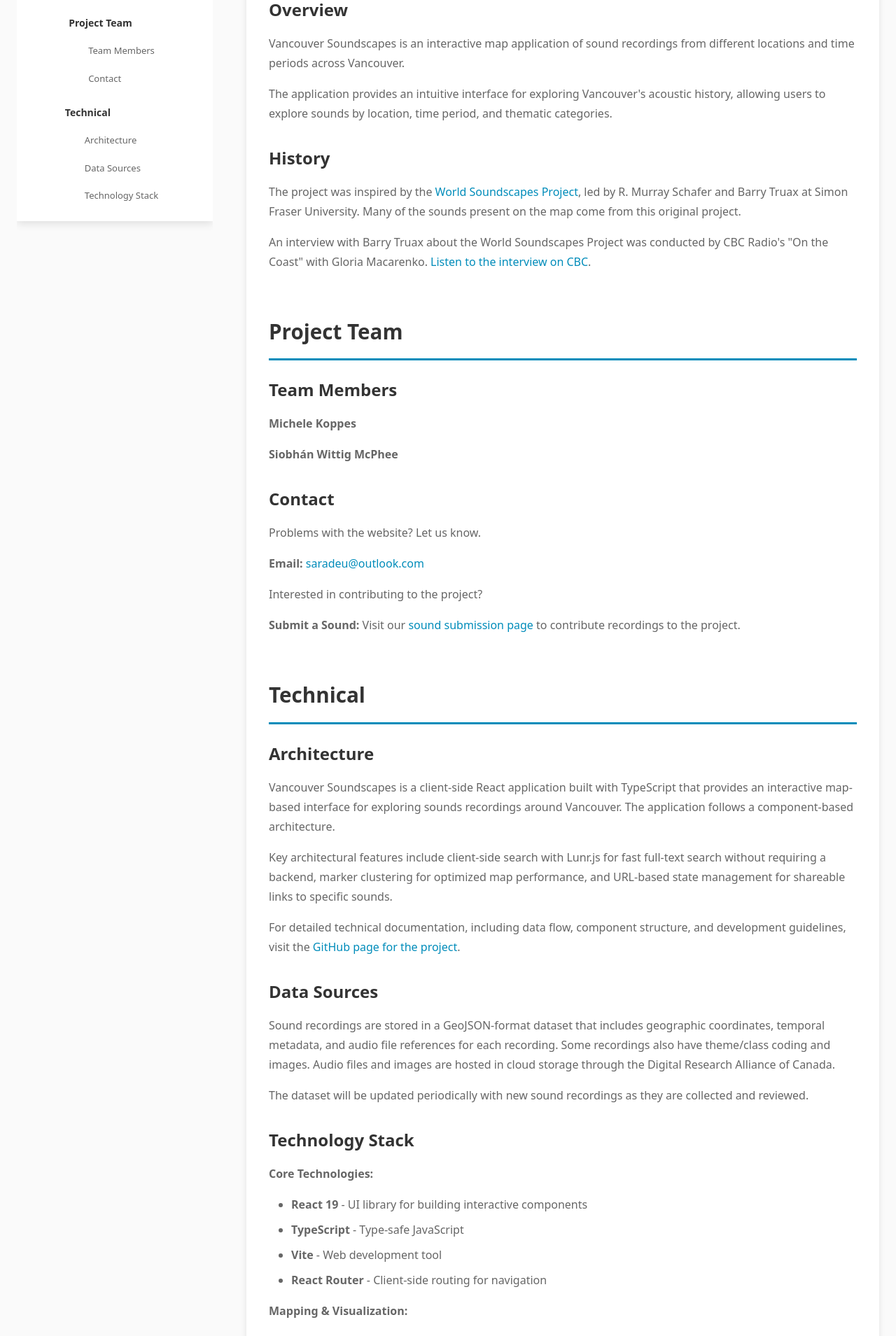
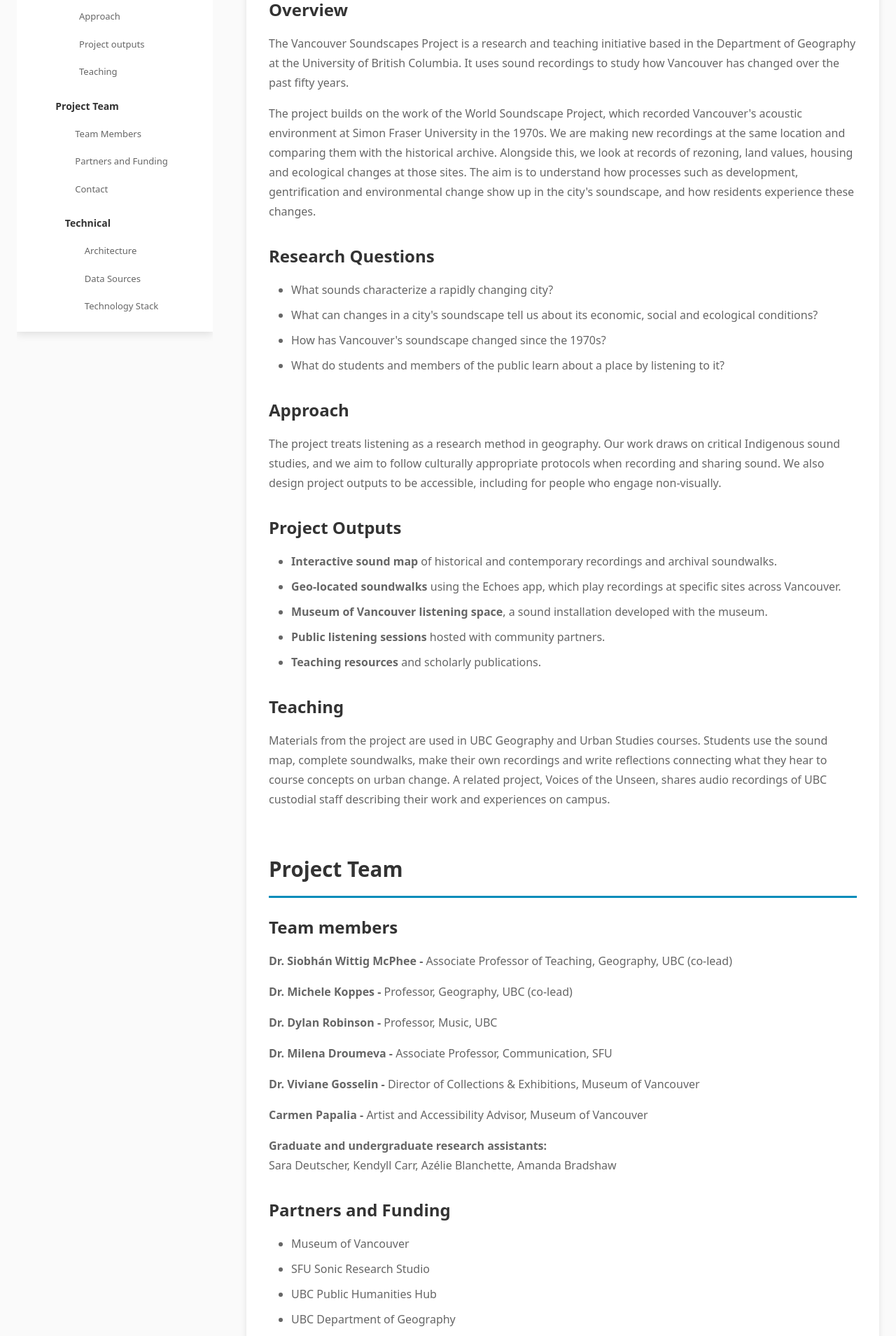
Before and after one commit to saradeutscher/vancouver-soundscapes, a React (Vite) app: page /about in a window 1280 px wide. Shown: the part 680-2589 px from the top of the page at 70% size. Built offline with nearby package versions, Linux system fonts and the light colour scheme; no server answers.

Commit message:
updates to about page

```diff
--- a/src/pages/About.tsx
+++ b/src/pages/About.tsx
@@ -10,7 +10,10 @@ const ABOUT_SECTIONS = [
     title: 'About the Project',
     subsections: [
       { id: 'overview', title: 'Overview' },
-      { id: 'history', title: 'History' },
+      { id: 'questions', title: 'Research Questions' },
+      { id: 'approach', title: 'Approach' },
+      { id: 'outputs', title: 'Project outputs' },
+      { id: 'teaching', title: 'Teaching' },
     ],
   },
   {
@@ -18,6 +21,7 @@ const ABOUT_SECTIONS = [
     title: 'Project Team',
     subsections: [
       { id: 'team-members', title: 'Team Members' },
+      { id: 'funding', title: 'Partners and Funding' },
       { id: 'contact', title: 'Contact' },
     ],
   },
@@ -125,18 +129,35 @@ const MainContent: React.FC = () => {
         <div id="overview" className="about-subsection">
           <h3>Overview</h3>
           <p>
-            Vancouver Soundscapes is an interactive map application of sound recordings from
-            different locations and time periods across Vancouver.
+            The Vancouver Soundscapes Project is a research and teaching initiative based in the
+            Department of Geography at the University of British Columbia. It uses sound recordings
+            to study how Vancouver has changed over the past fifty years.
           </p>
           <p>
-            The application provides an intuitive interface for exploring Vancouver&apos;s acoustic
-            history, allowing users to explore sounds by location, time period, and thematic
-            categories.
+            The project builds on the work of the World Soundscape Project, which recorded
+            Vancouver's acoustic environment at Simon Fraser University in the 1970s. We are making
+            new recordings at the same location and comparing them with the historical archive.
+            Alongside this, we look at records of rezoning, land values, housing and ecological
+            changes at those sites. The aim is to understand how processes such as development,
+            gentrification and environmental change show up in the city's soundscape, and how
+            residents experience these changes.
           </p>
         </div>
 
-        <div id="history" className="about-subsection">
-          <h3>History</h3>
+        <div id="questions" className="about-subsection">
+          <h3>Research Questions</h3>
+          <ul>
+            <li>What sounds characterize a rapidly changing city?</li>
+            <li>
+              What can changes in a city's soundscape tell us about its economic, social and
+              ecological conditions?
+            </li>
+            <li>How has Vancouver's soundscape changed since the 1970s?</li>
+            <li>
+              What do students and members of the public learn about a place by listening to it?
+            </li>
+          </ul>
+          {/*
           <p>
             The project was inspired by the{' '}
             <a href="https://www.sfu.ca/~truax/wsp.html" target="_blank" rel="noopener noreferrer">
@@ -157,6 +178,52 @@ const MainContent: React.FC = () => {
             </a>
             .
           </p>
+          */}
+        </div>
+
+        <div id="approach" className="about-subsection">
+          <h3>Approach</h3>
+          <p>
+            The project treats listening as a research method in geography. Our work draws on
+            critical Indigenous sound studies, and we aim to follow culturally appropriate protocols
+            when recording and sharing sound. We also design project outputs to be accessible,
+            including for people who engage non-visually.
+          </p>
+        </div>
+
+        <div id="outputs" className="about-subsection">
+          <h3>Project Outputs</h3>
+          <ul>
+            <li>
+              <strong>Interactive sound map</strong> of historical and contemporary recordings and
+              archival soundwalks.
+            </li>
+            <li>
+              <strong>Geo-located soundwalks</strong> using the Echoes app, which play recordings at
+              specific sites across Vancouver.
+            </li>
+            <li>
+              <strong>Museum of Vancouver listening space</strong>, a sound installation developed
+              with the museum.
+            </li>
+            <li>
+              <strong>Public listening sessions</strong> hosted with community partners.
+            </li>
+            <li>
+              <strong>Teaching resources</strong> and scholarly publications.
+            </li>
+          </ul>
+        </div>
+
+        <div id="teaching" className="about-subsection">
+          <h3>Teaching</h3>
+          <p>
+            Materials from the project are used in UBC Geography and Urban Studies courses. Students
+            use the sound map, complete soundwalks, make their own recordings and write reflections
+            connecting what they hear to course concepts on urban change. A related project, Voices
+            of the Unseen, shares audio recordings of UBC custodial staff describing their work and
+            experiences on campus.
+          </p>
         </div>
       </section>
 
@@ -165,18 +232,46 @@ const MainContent: React.FC = () => {
         <h2 className="about-section-header">Project Team</h2>
 
         <div id="team-members" className="about-subsection">
-          <h3>Team Members</h3>
+          <h3>Team members</h3>
           <p>
-            <strong>Michele Koppes</strong>
+            <strong>Dr. Siobhán Wittig McPhee - </strong>
+            Associate Professor of Teaching, Geography, UBC (co-lead)
           </p>
           <p>
-            <strong>Siobhán Wittig McPhee</strong>
+            <strong>Dr. Michele Koppes - </strong>
+            Professor, Geography, UBC (co-lead)
           </p>
-          {/* <p>
-            <strong>Sara Deutscher</strong> - Website developer
+          <p>
+            <strong>Dr. Dylan Robinson - </strong>
+            Professor, Music, UBC
+          </p>
+          <p>
+            <strong>Dr. Milena Droumeva - </strong>
+            Associate Professor, Communication, SFU
+          </p>
+          <p>
+            <strong>Dr. Viviane Gosselin - </strong>
+            Director of Collections & Exhibitions, Museum of Vancouver
+          </p>
+          <p>
+            <strong>Carmen Papalia - </strong>
+            Artist and Accessibility Advisor, Museum of Vancouver
+          </p>
+          <p>
+            <strong>Graduate and undergraduate research assistants: </strong>
             <br />
-            Responsible for application development, user interface design, and data visualization.
-          </p> */}
+            Sara Deutscher, Kendyll Carr, Azélie Blanchette, Amanda Bradshaw
+          </p>
+        </div>
+
+        <div id="funding" className="about-subsection">
+          <h3>Partners and Funding</h3>
+          <ul>
+            <li>Museum of Vancouver</li>
+            <li>SFU Sonic Research Studio</li>
+            <li>UBC Public Humanities Hub</li>
+            <li>UBC Department of Geography</li>
+          </ul>
         </div>
 
         <div id="contact" className="about-subsection">
```
